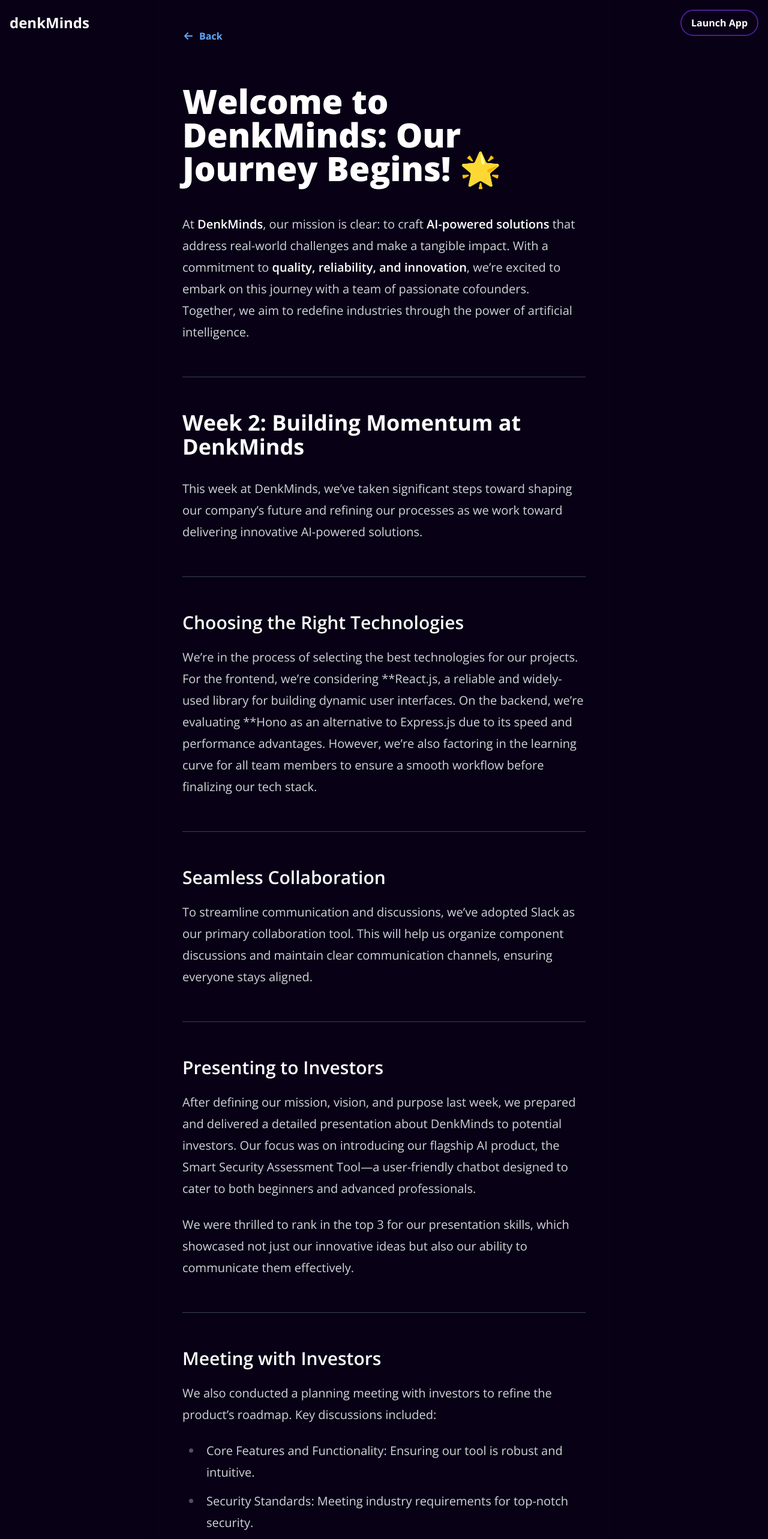
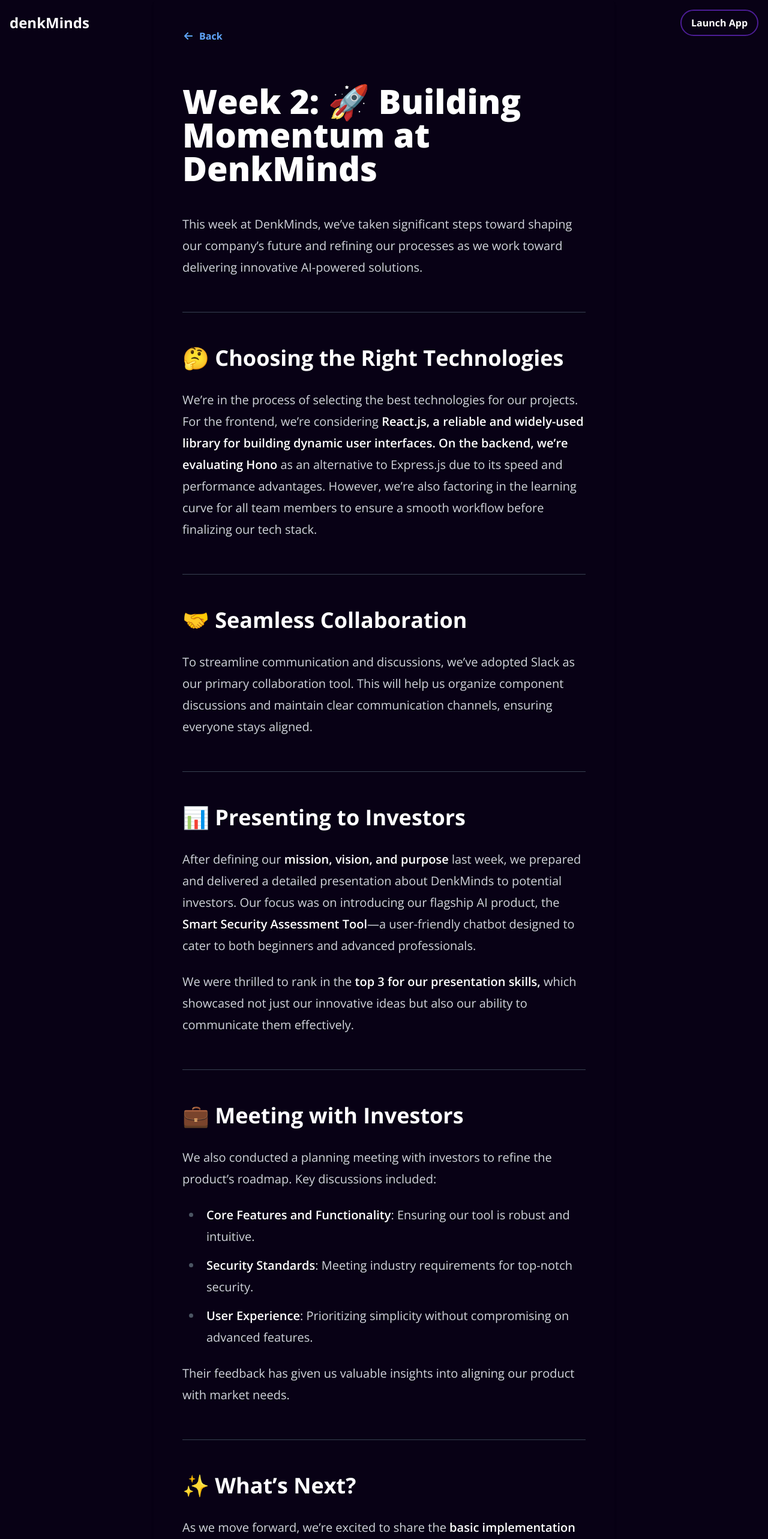
Before and after one commit to Uyadav207/denkMinds, a Next.js app: page /blogs/week-2 in a window 1280 px wide. Shown: the top 2566 px of the page at 60% size. Built offline with nearby package versions, Linux system fonts and the light colour scheme.

Commit message:
#71 week 2 content updated.

```diff
--- a/src/app/blogs/week-2/page.mdx
+++ b/src/app/blogs/week-2/page.mdx
@@ -4,52 +4,48 @@
   isPublished: true,
   slug: 'week-2',
   publishDate: '22th Nov, 2024',
-  imageUrl: 'https://www.healthymummy.co.uk/wp-content/uploads/2018/12/Week-1-1024x553.png'
+  imageUrl: '/week2.png'
 }
 
 <br />
 
-# Welcome to DenkMinds: Our Journey Begins! 🌟
 
-At **DenkMinds**, our mission is clear: to craft **AI-powered solutions** that address real-world challenges and make a tangible impact. With a commitment to **quality, reliability, and innovation**, we’re excited to embark on this journey with a team of passionate cofounders. Together, we aim to redefine industries through the power of artificial intelligence.
-
----
-## Week 2:  Building Momentum at DenkMinds
+# Week 2: 🚀 Building Momentum at DenkMinds
 
 This week at DenkMinds, we’ve taken significant steps toward shaping our company’s future and refining our processes as we work toward delivering innovative AI-powered solutions.
 
 ---
 
-### Choosing the Right Technologies
-We’re in the process of selecting the best technologies for our projects. For the frontend, we’re considering **React.js, a reliable and widely-used library for building dynamic user interfaces. On the backend, we’re evaluating **Hono as an alternative to Express.js due to its speed and performance advantages. However, we’re also factoring in the learning curve for all team members to ensure a smooth workflow before finalizing our tech stack.
+## 🤔 Choosing the Right Technologies
+We’re in the process of selecting the best technologies for our projects. For the frontend, we’re considering **React.js, a reliable and widely-used library for building dynamic user interfaces. On the backend, we’re evaluating Hono** as an alternative to Express.js due to its speed and performance advantages. However, we’re also factoring in the learning curve for all team members to ensure a smooth workflow before finalizing our tech stack.
 
 ---
 
-### Seamless Collaboration
+## 🤝 Seamless Collaboration
 To streamline communication and discussions, we’ve adopted Slack as our primary collaboration tool. This will help us organize component discussions and maintain clear communication channels, ensuring everyone stays aligned.
 
 ---
 
-### Presenting to Investors
-After defining our mission, vision, and purpose last week, we prepared and delivered a detailed presentation about DenkMinds to potential investors. Our focus was on introducing our flagship AI product, the Smart Security Assessment Tool—a user-friendly chatbot designed to cater to both beginners and advanced professionals.
+## 📊 Presenting to Investors
+After defining our **mission, vision, and purpose** last week, we prepared and delivered a detailed presentation about DenkMinds to potential investors. Our focus was on introducing our flagship AI product, the **Smart Security Assessment Tool**—a user-friendly chatbot designed to cater to both beginners and advanced professionals.
 
-We were thrilled to rank in the top 3 for our presentation skills, which showcased not just our innovative ideas but also our ability to communicate them effectively.
+We were thrilled to rank in the **top 3 for our presentation skills,** which showcased not just our innovative ideas but also our ability to communicate them effectively.
 
 ---
 
-### Meeting with Investors
+## 💼 Meeting with Investors
 We also conducted a planning meeting with investors to refine the product’s roadmap. Key discussions included:
-- Core Features and Functionality: Ensuring our tool is robust and intuitive.
-- Security Standards: Meeting industry requirements for top-notch security.
-- User Experience: Prioritizing simplicity without compromising on advanced features.
+- **Core Features and Functionality**: Ensuring our tool is robust and intuitive.
+- **Security Standards**: Meeting industry requirements for top-notch security.
+- **User Experience**: Prioritizing simplicity without compromising on advanced features.
 
 Their feedback has given us valuable insights into aligning our product with market needs.
 
 ---
 
-### What’s Next?
-As we move forward, we’re excited to share the basic implementation of our product in the upcoming week. Stay tuned for more updates on how we’re bringing our vision to life!
+## ✨ What’s Next?
+As we move forward, we’re excited to share the **basic implementation of our product** in the upcoming week. Stay tuned for more updates on how we’re bringing our vision to life!
 
 ---
 
-Together, let’s innovate, impact, and inspire.
+## 🌟Together, let’s innovate, impact, and inspire.
```
Also changed, not shown: public/week2.png (added).
